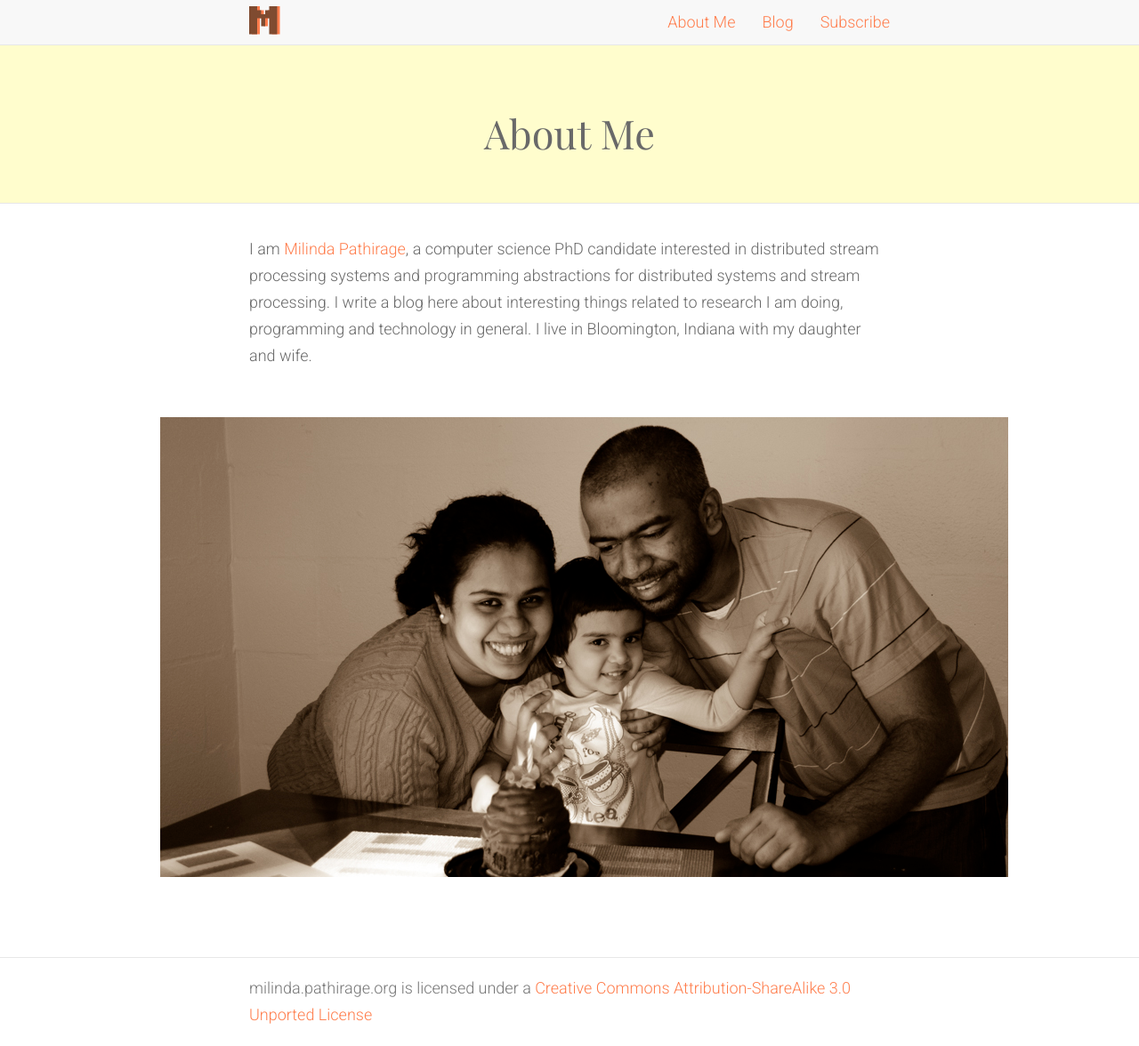
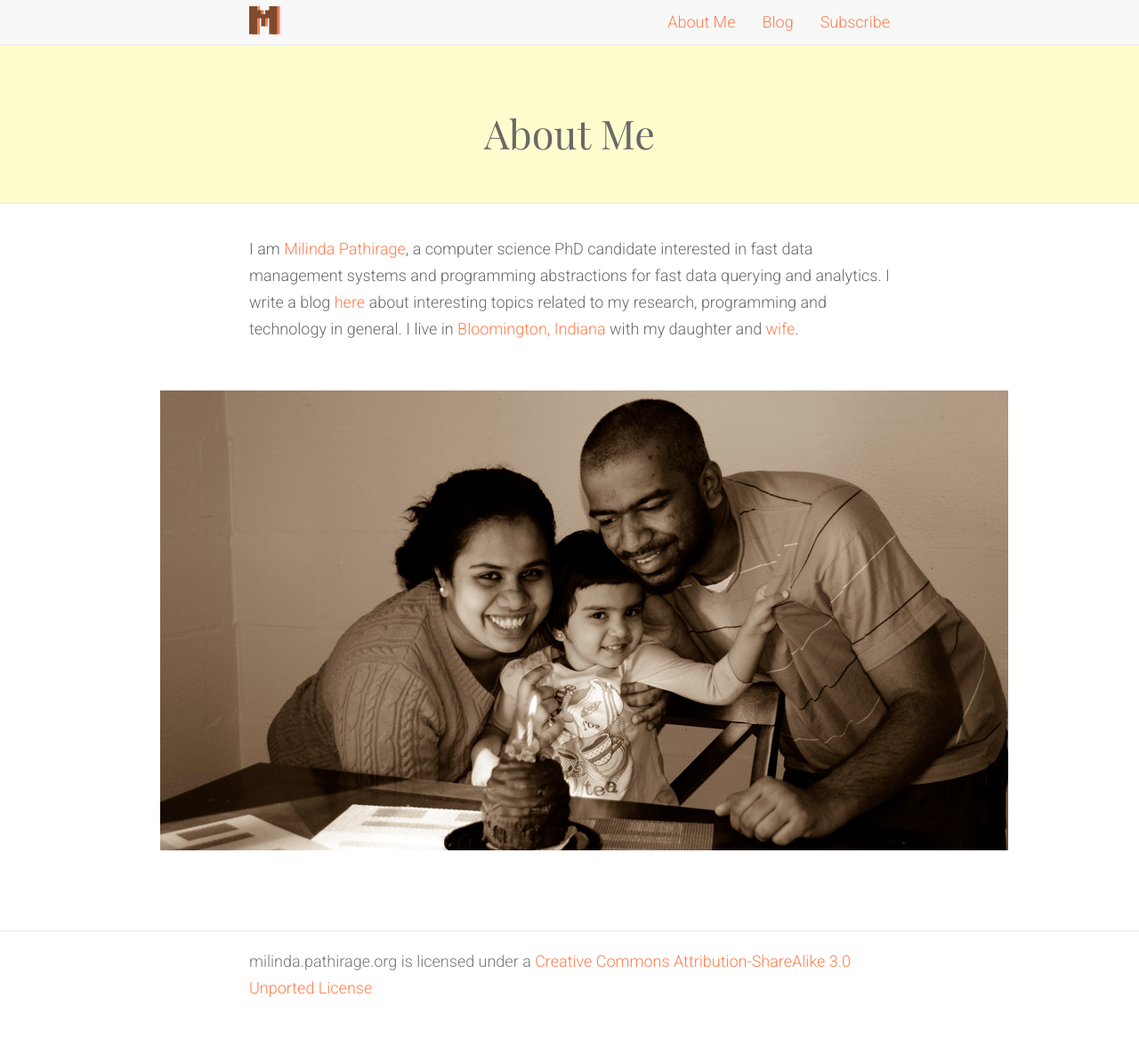
Before and after one commit to milinda/milinda.github.io, a Jekyll site: the page built from about.md, in a window 1280 px wide and 1176 px high. Shown: the whole window at 89% size. Built offline with Jekyll 4.4.1, drawn with Linux system fonts in a browser that asks for light colours; some web fonts are replaced.

Commit message:
updated about page

```diff
--- a/about.md
+++ b/about.md
@@ -4,6 +4,6 @@ title: About Me
 permalink: /about/
 ---
 
-I am [Milinda Pathirage]({{ site.url }}), a computer science PhD candidate interested in distributed stream processing systems and programming abstractions for distributed systems and stream processing. I write a blog here about interesting things related to research I am doing, programming and technology in general. I live in Bloomington, Indiana with my daughter and wife.
+I am [Milinda Pathirage]({{ site.url }}), a computer science PhD candidate interested in fast data management systems and programming abstractions for fast data querying and analytics. I write a blog [here](/blog) about interesting topics related to my research, programming and technology in general. I live in [Bloomington, Indiana](https://en.wikipedia.org/wiki/Bloomington,_Indiana) with my daughter and [wife](http://samitha.pathirage.org).
 
 ![Me, my wife and daughter](/img/family.png)
```
